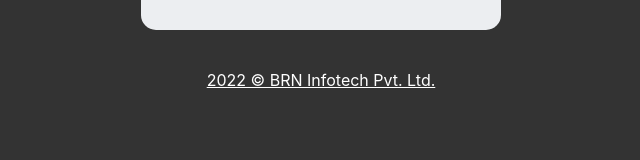
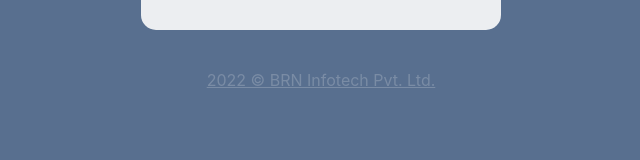
Before and after one commit to manjunadhb/PulseProject2202, a React (Create React App) app: page /Forgotpassword in a window 1280 px wide. Shown: the part 507-667 px from the top of the page, without its empty margins (319-959 px from the left). Built offline with nearby package versions, Linux system fonts and the light colour scheme.

Commit message:
changed the background color of forget pass. component

```diff
--- a/src/App.css
+++ b/src/App.css
@@ -171,6 +171,10 @@
   font-family: font;
   src: url('./font.ttf');
 }
-body{
+.mainContainerForgetpswrd{
   background-color:rgb(88, 111, 143);
+  padding-bottom: 350px;
 }
+.ankerCss{
+  color: #7a8ca5;
+}
--- a/src/components/Forgotpassword.js
+++ b/src/components/Forgotpassword.js
@@ -21,7 +21,7 @@
 
 
   return (
-    <div>
+    <div className='mainContainerForgetpswrd'>
 
       <center>
         <img className='brnlogo' src="https://pulse.brninfotech.com/pulse/assets/admin/layout/img/logo-big.png"></img><br></br><br></br>
@@ -46,7 +46,7 @@
       <br></br><br></br>
 
      <div className='tag'>
-     <a href="https://www.brninfotech.com/" style={{color: "white"}}>2022 © BRN Infotech Pvt. Ltd. </a>
+     <a href="https://www.brninfotech.com/" className='ankerCss'>2022 © BRN Infotech Pvt. Ltd. </a>
      </div>
      </center>
      <br></br>
```
